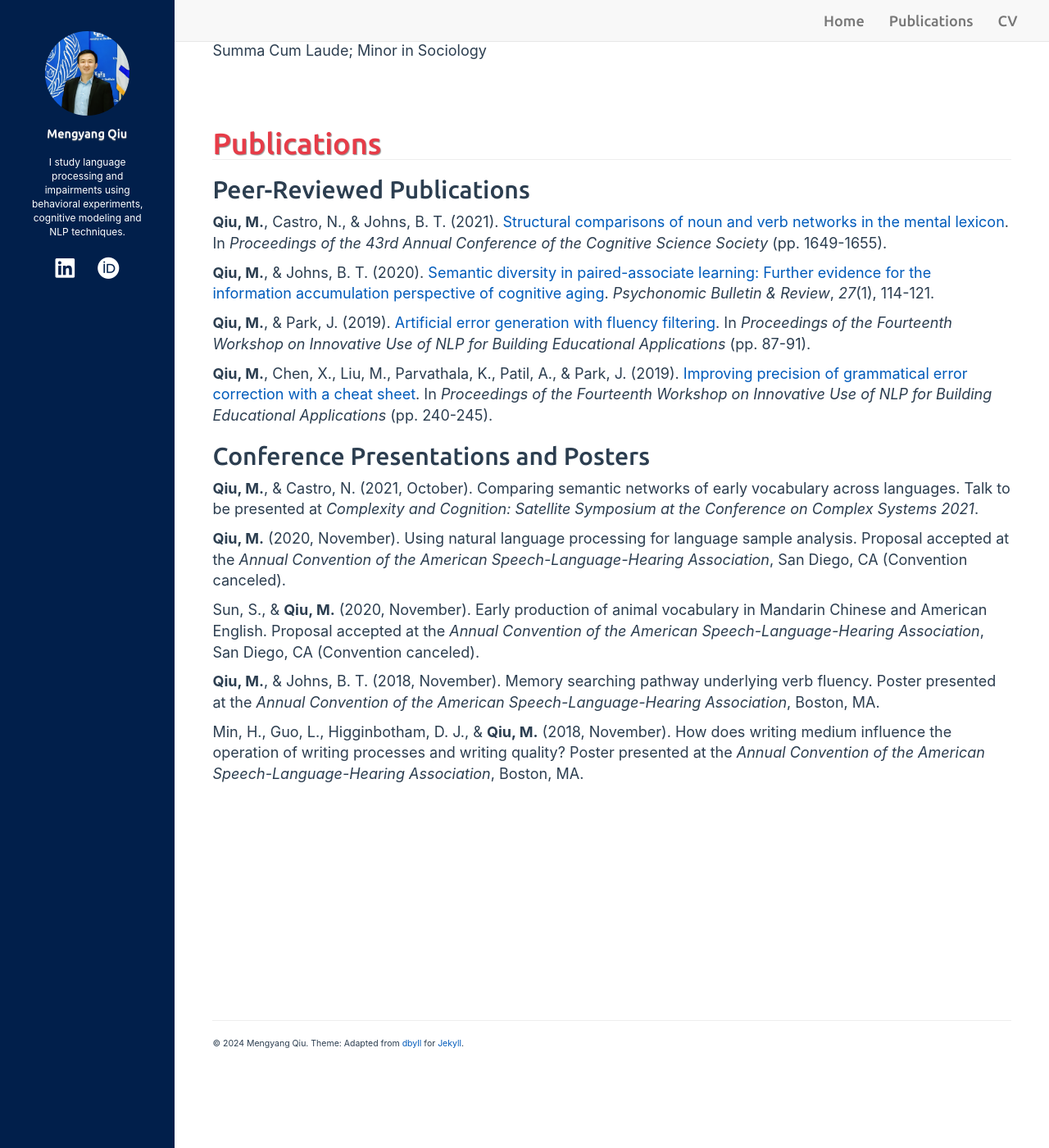
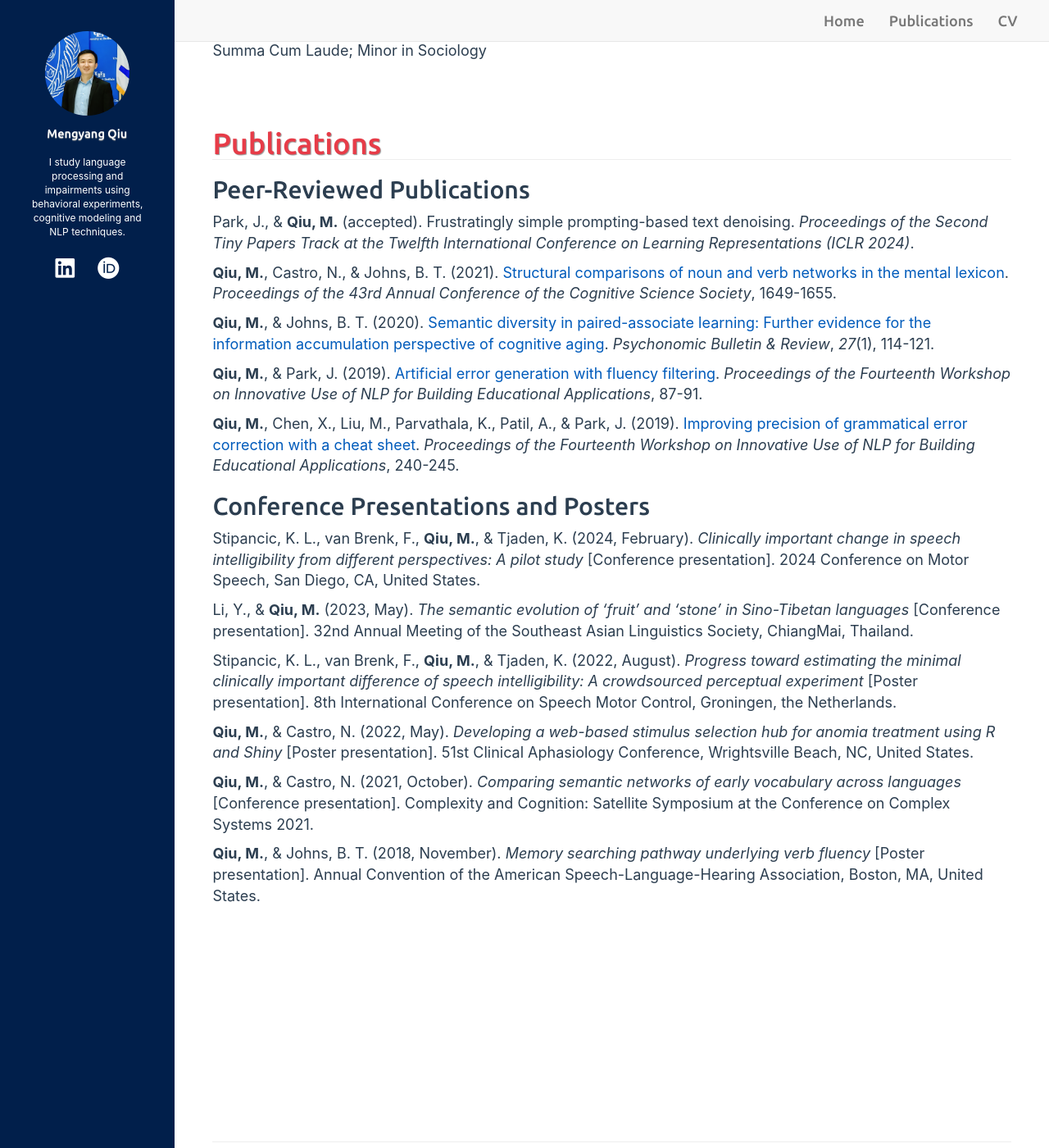
Before and after one commit to mengyangq/mengyangq.github.io, a Jekyll site: the page built from index.html, in a window 1280 px wide and 1400 px high, scrolled down 855 px. Shown: the whole window at 82% size. Built offline with Jekyll 4.4.1, drawn with Linux system fonts in a browser that asks for light colours; nearby versions of some CDN libraries; a style sheet for code colours, icons or effects is not loaded.

Commit message:
Update publications.md

```diff
--- a/_includes/publications.md
+++ b/_includes/publications.md
@@ -2,22 +2,26 @@
 
 ## Peer-Reviewed Publications
 
-**Qiu, M.**, Castro, N., & Johns, B. T. (2021). [Structural comparisons of noun and verb networks in the mental lexicon](https://escholarship.org/uc/item/4b20s6wp). In *Proceedings of the 43rd Annual Conference of the Cognitive Science Society* (pp. 1649-1655).
+Park, J., & **Qiu, M.** (accepted). Frustratingly simple prompting-based text denoising. *Proceedings of the Second Tiny Papers Track at the Twelfth International Conference on Learning Representations (ICLR 2024)*.
+
+**Qiu, M.**, Castro, N., & Johns, B. T. (2021). [Structural comparisons of noun and verb networks in the mental lexicon](https://escholarship.org/uc/item/4b20s6wp). *Proceedings of the 43rd Annual Conference of the Cognitive Science Society*, 1649-1655.
 
 **Qiu, M.**, & Johns, B. T. (2020). [Semantic diversity in paired-associate learning: Further evidence for the information accumulation perspective of cognitive aging](https://rdcu.be/bZaKR). *Psychonomic Bulletin & Review*, *27*(1), 114-121.
 
-**Qiu, M.**, & Park, J. (2019). [Artificial error generation with fluency filtering](https://www.aclweb.org/anthology/W19-4408). In *Proceedings of the Fourteenth Workshop on Innovative Use of NLP for Building Educational Applications* (pp. 87-91).
+**Qiu, M.**, & Park, J. (2019). [Artificial error generation with fluency filtering](https://www.aclweb.org/anthology/W19-4408). *Proceedings of the Fourteenth Workshop on Innovative Use of NLP for Building Educational Applications*, 87-91.
 
-**Qiu, M.**, Chen, X., Liu, M., Parvathala, K., Patil, A., & Park, J. (2019). [Improving precision of grammatical error correction with a cheat sheet](https://www.aclweb.org/anthology/W19-4425). In *Proceedings of the Fourteenth Workshop on Innovative Use of NLP for Building Educational Applications* (pp. 240-245).
+**Qiu, M.**, Chen, X., Liu, M., Parvathala, K., Patil, A., & Park, J. (2019). [Improving precision of grammatical error correction with a cheat sheet](https://www.aclweb.org/anthology/W19-4425). *Proceedings of the Fourteenth Workshop on Innovative Use of NLP for Building Educational Applications*, 240-245.
 
 ## Conference Presentations and Posters
 
-**Qiu, M.**, & Castro, N. (2021, October). Comparing semantic networks of early vocabulary across languages. Talk to be presented at *Complexity and Cognition: Satellite Symposium at the Conference on Complex Systems 2021*.
+Stipancic, K. L., van Brenk, F., **Qiu, M.**, & Tjaden, K. (2024, February). *Clinically important change in speech intelligibility from different perspectives: A pilot study* [Conference presentation]. 2024 Conference on Motor Speech, San Diego, CA, United States.
 
-**Qiu, M.** (2020, November). Using natural language processing for language sample analysis. Proposal accepted at the *Annual Convention of the American Speech-Language-Hearing Association*, San Diego, CA (Convention canceled).
+Li, Y., & **Qiu, M.** (2023, May). *The semantic evolution of ‘fruit’ and ‘stone’ in Sino-Tibetan languages* [Conference presentation]. 32nd Annual Meeting of the Southeast Asian Linguistics Society, ChiangMai, Thailand.
 
-Sun, S., & **Qiu, M.** (2020, November).  Early production of animal vocabulary in Mandarin Chinese and American English. Proposal accepted at the *Annual Convention of the American Speech-Language-Hearing Association*, San Diego, CA (Convention canceled).
+Stipancic, K. L., van Brenk, F., **Qiu, M.**, & Tjaden, K. (2022, August). *Progress toward estimating the minimal clinically important difference of speech intelligibility: A crowdsourced perceptual experiment* [Poster presentation]. 8th International Conference on Speech Motor Control, Groningen, the Netherlands.
 
-**Qiu, M.**, & Johns, B. T. (2018, November). Memory searching pathway underlying verb fluency. Poster presented at the *Annual Convention of the American Speech-Language-Hearing Association*, Boston, MA.
+**Qiu, M.**, & Castro, N. (2022, May). *Developing a web-based stimulus selection hub for anomia treatment using R and Shiny* [Poster presentation]. 51st Clinical Aphasiology Conference, Wrightsville Beach, NC, United States.
 
-Min, H., Guo, L., Higginbotham, D. J., & **Qiu, M.** (2018, November). How does writing medium influence the operation of writing processes and writing quality? Poster presented at the *Annual Convention of the American Speech-Language-Hearing Association*, Boston, MA.
+**Qiu, M.**, & Castro, N. (2021, October). *Comparing semantic networks of early vocabulary across languages* [Conference presentation]. Complexity and Cognition: Satellite Symposium at the Conference on Complex Systems 2021.
+
+**Qiu, M.**, & Johns, B. T. (2018, November). *Memory searching pathway underlying verb fluency* [Poster presentation]. Annual Convention of the American Speech-Language-Hearing Association, Boston, MA, United States.
```
